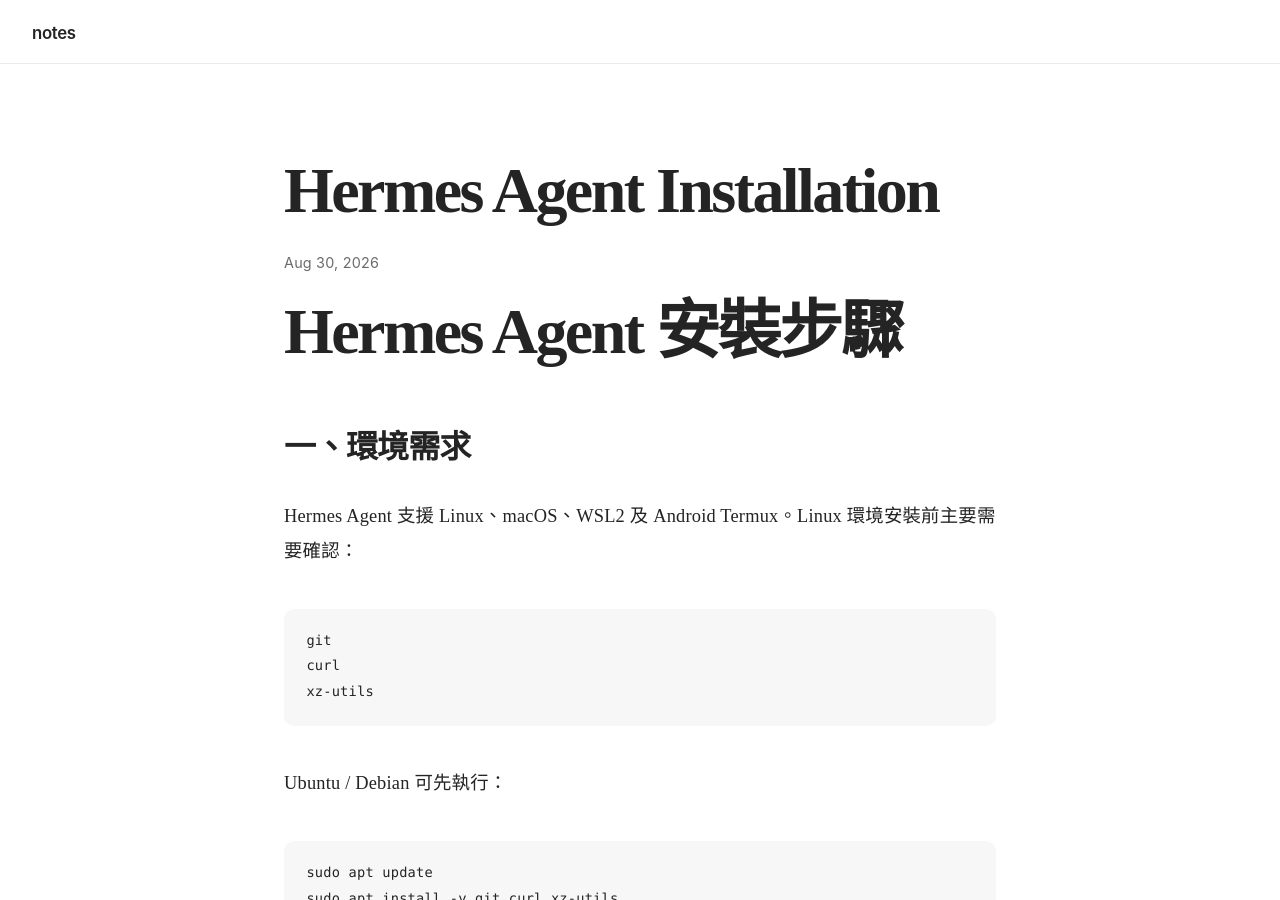
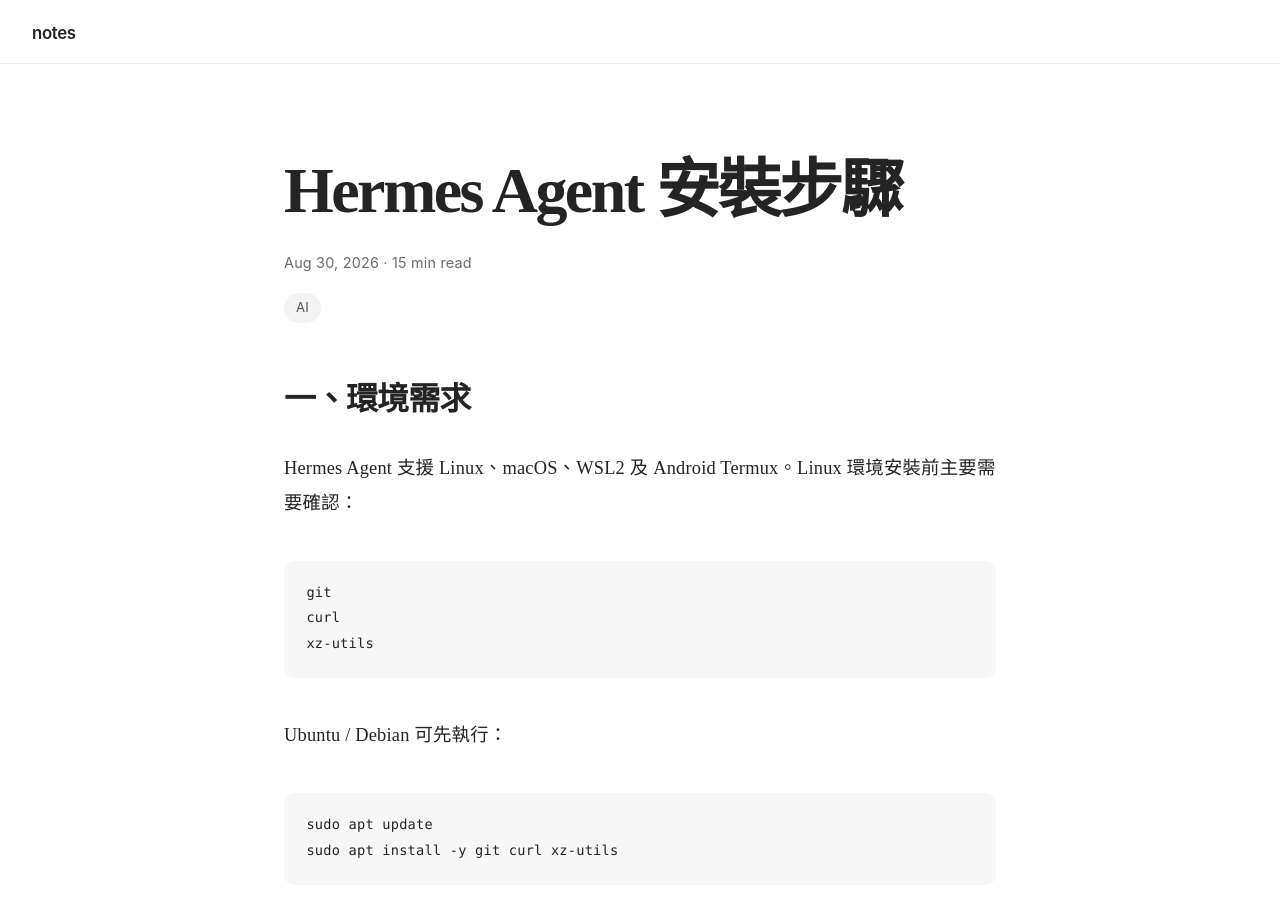
Before and after one commit to linjose/notes, a Jekyll site: the page built from _posts/2026-08-30-hermes-agent-installation.md, in a window 1280 px wide and 900 px high. Built offline with Jekyll 4.4.1, drawn with Linux system fonts in a browser that asks for light colours; our own code applies the rules of GitHub Pages for plain Markdown files.

Commit message:
Update 2026-08-30-hermes-agent-installation.md

```diff
--- a/_posts/2026-08-30-hermes-agent-installation.md
+++ b/_posts/2026-08-30-hermes-agent-installation.md
@@ -1,4 +1,11 @@
-# Hermes Agent 安裝步驟
+---
+layout: post
+title: Hermes Agent 安裝步驟
+date: 2026-08-30
+reading_time: 15 min read
+tags: [AI]
+excerpt:
+---
 
 ## 一、環境需求
 
```
